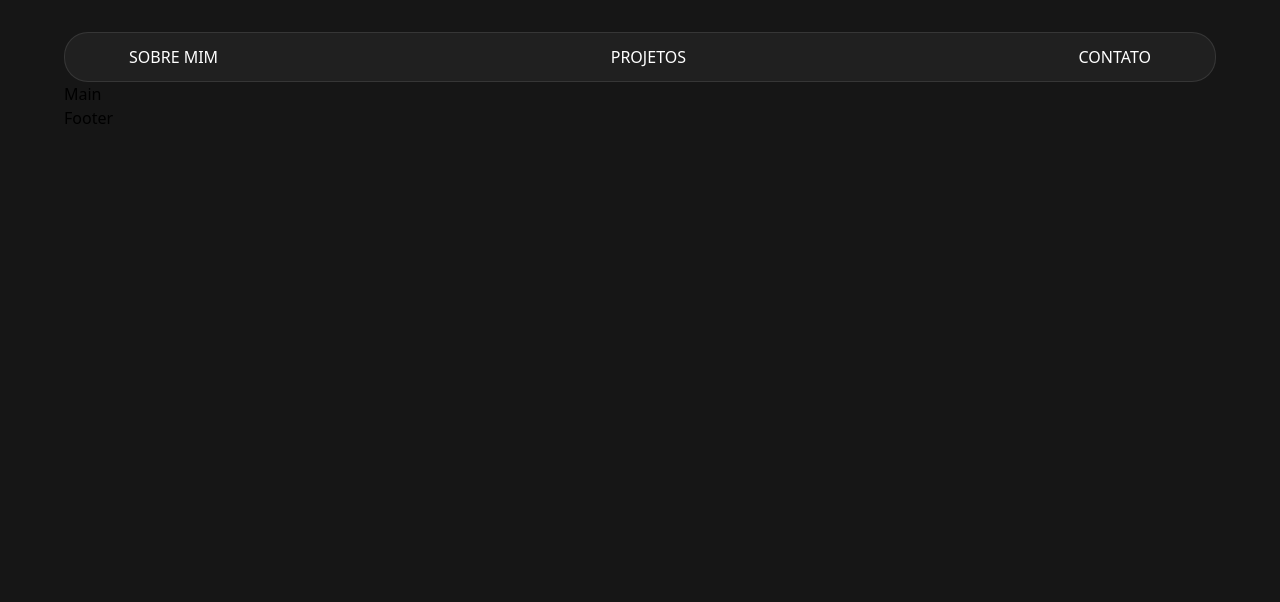
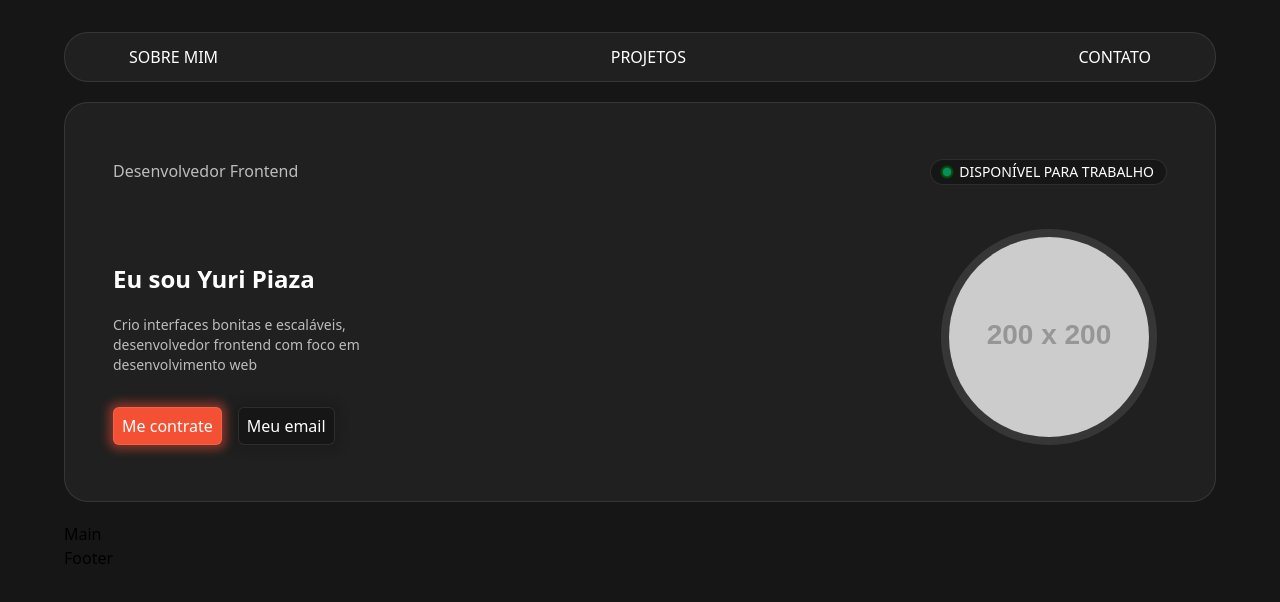
Before and after one commit to ypiaza/Portif-lio-Oficial, a React (Vite) app: page / in a window 1280 px wide. Shown: the top 602 px of the page. Built offline with nearby package versions, Linux system fonts and the light colour scheme.

Commit message:
Criado o card de apresentação

```diff
--- a/src/App.tsx
+++ b/src/App.tsx
@@ -1,3 +1,4 @@
+import Apresentation from "./components/Apresentation"
 import Footer from "./components/Footer"
 import Header from "./components/Header"
 import Main from "./components/Main"
@@ -6,6 +7,7 @@ const App = () => {
   return (
     <div className="bg-[#161616] h-screen px-16 py-8">
       <Header />
+      <Apresentation />
       <Main />
       <Footer />
     </div>
--- /dev/null
+++ b/src/components/Apresentation.tsx
@@ -0,0 +1,47 @@
+import { btn } from "../data/buttons"
+
+const Apresentation = () => {
+    return (
+        <div className=" grid grid-cols-2 items-center justify-between h-[25rem] px-12 py-14 rounded-3xl border border-white/10 bg-[#202020] mt-5">
+            <div className="h-full flex flex-col items-start justify-between">
+                <div>
+                    <h1 className="text-white/70">Desenvolvedor Frontend</h1>
+                </div>
+                <div>
+                    <div className='max-w-80'>
+                        <h2 className="text-2xl font-semibold text-white">Eu sou Yuri Piaza</h2>
+                        <p className="text-sm text-white/70 mt-5">Crio interfaces bonitas e escaláveis, desenvolvedor frontend com foco em desenvolvimento web</p>
+                    </div>
+                    <div className="flex items-center gap-4 mt-8">
+                        {btn.map((item, index) => (
+                            <button key={index} className={`border border-white/10 px-2 py-1.5 rounded-md text-white font-medium`}
+                                style={{
+                                    backgroundColor: item.color,
+                                    boxShadow: `0 0 10px 5px ${item.color}70`
+                                }}
+                            >{item.name}</button>
+                        ))}
+                    </div>
+                </div>
+            </div>
+
+            <div className="flex flex-col items-end w-full h-full">
+                <div className="flex flex-col items-center justify-between h-full">
+                    <div className="flex items-center gap-2 border border-white/10 bg-[#161616] px-3 py-0.5 rounded-3xl">
+                        <span className="h-2 w-2 rounded-full bg-emerald-500 block animate-pulse"
+                            style={{
+                                boxShadow: '0 0 2px 2px green'
+                            }}
+                        ></span>
+                        <span className="text-sm text-white">DISPONÍVEL PARA TRABALHO</span>
+                    </div>
+                    <div>
+                        <img  className="rounded-full border-8 border-white/10" src='https://placehold.co/200' alt="Me" />
+                    </div>
+                </div>
+            </div>
+        </div>
+    )
+}
+
+export default Apresentation
--- a/src/components/Header.tsx
+++ b/src/components/Header.tsx
@@ -1,13 +1,15 @@
-import React from 'react'
+import { menu } from "../data/menu"
 
 const Header = () => {
   return (
     <div className='bg-[#202020]  border border-white/10 rounded-3xl px-16 py-3'>
       <nav>
         <ul className='flex items-center justify-between'>
-          <li className='text-white hover:font-medium hover:text-[#F35034] cursor-pointer'>SOBRE MIM</li>
-          <li className='text-white hover:font-medium hover:text-[#F35034] cursor-pointer'>PROJETOS</li>
-          <li className='text-white hover:font-medium hover:text-[#F35034] cursor-pointer'>CONTATO</li>
+          {menu.map((item) => (
+            <li className='text-white font-medium hover:text-[#F35034] cursor-pointer duration-200'>
+              <a href={item.link}>{item.name}</a>
+            </li>
+          ))}
         </ul>
       </nav>
     </div>
--- a/src/components/Main.tsx
+++ b/src/components/Main.tsx
@@ -1,6 +1,8 @@
 const Main = () => {
   return (
-    <div>Main</div>
+    <div className="mt-5">
+      Main
+    </div>
   )
 }
 
--- /dev/null
+++ b/src/data/buttons.ts
@@ -0,0 +1,17 @@
+export interface itemBtn {
+    link: string,
+    name: string,
+    color: string
+}
+
+export const btn: itemBtn[] = [
+    {
+        link: '/',
+        name: 'Me contrate',
+        color: '#F35034'
+    },{
+        link: '/',
+        name: 'Meu email',
+        color: '#161616'
+    }
+]
--- /dev/null
+++ b/src/data/menu.ts
@@ -0,0 +1,17 @@
+export interface itemMenu {
+    link: string,
+    name: string
+}
+
+export const menu: itemMenu[] = [
+    {
+        link: '/',
+        name: 'SOBRE MIM'
+    },{
+        link: '/',
+        name: 'PROJETOS'
+    },{
+        link: '/',
+        name: 'CONTATO'
+    },
+]
```
